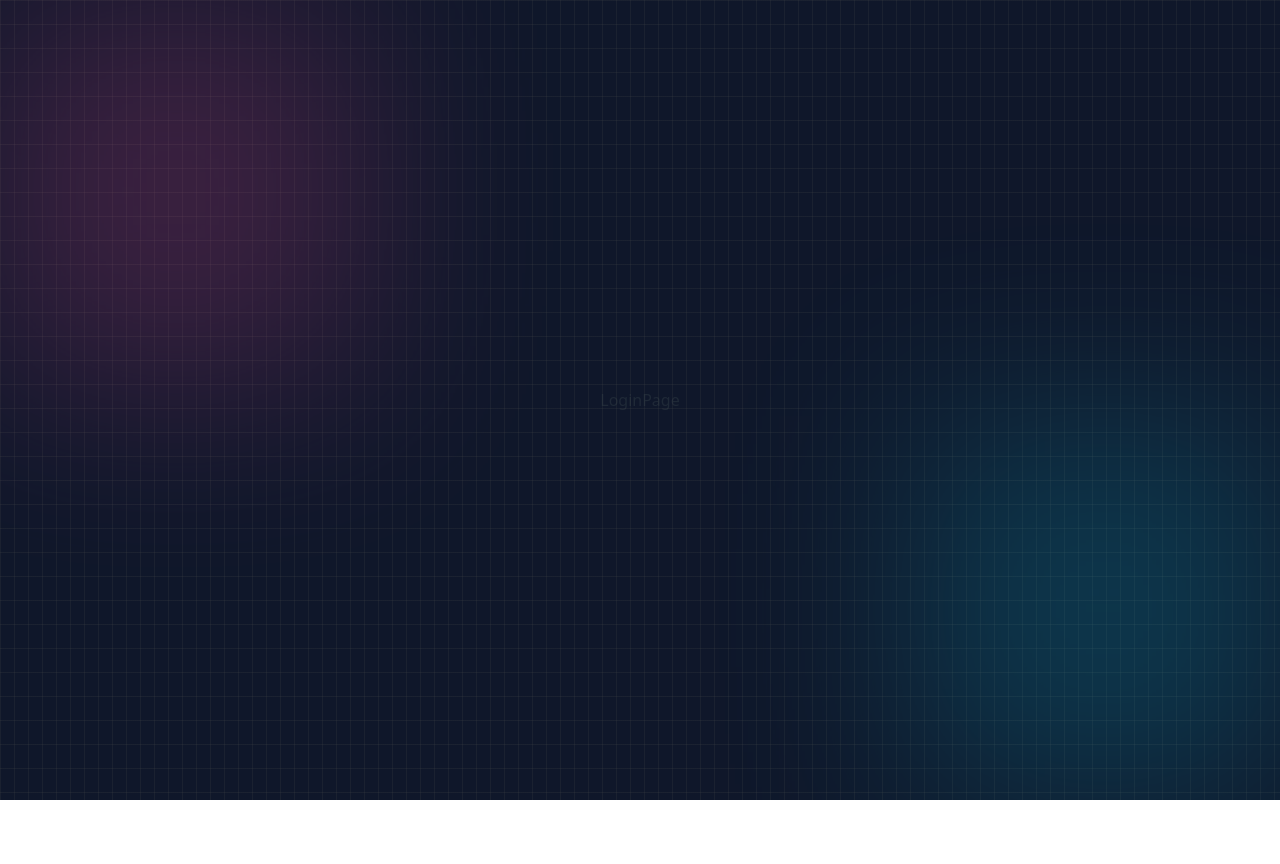
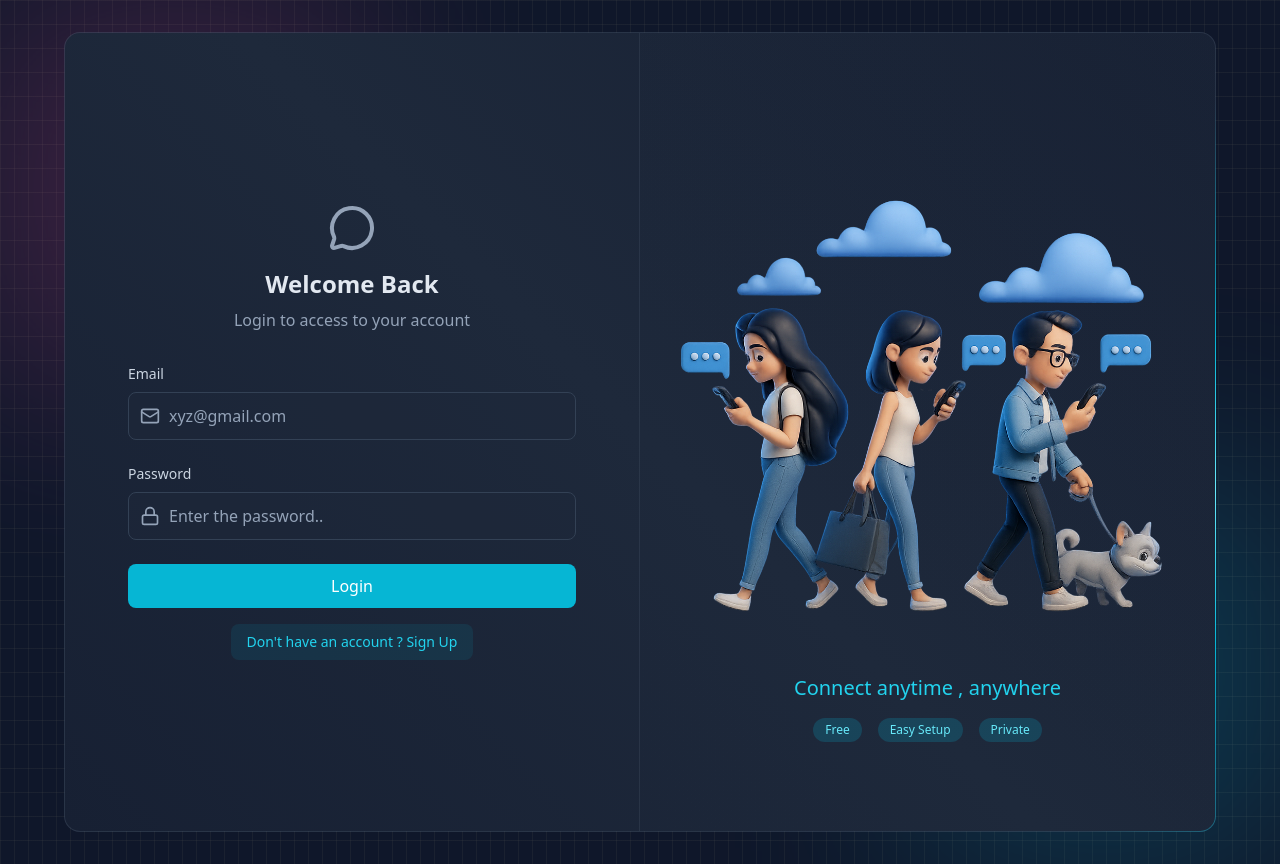
Before and after one commit to prahaspbrao/Chat-App, a React app in the folder frontend/: page /login in a window 1280 px wide. Before the commit the page ends 800 px from the top, so only its background shows below. Built offline with nearby package versions, Linux system fonts and the light colour scheme; no server answers; the HTML template or start-up script is replaced by a standard one.

Commit message:
Completed login page ,but not logout page

```diff
--- a/frontend/src/pages/ChatPage.jsx
+++ b/frontend/src/pages/ChatPage.jsx
@@ -1,9 +1,17 @@
 import React from 'react'
+import { useAuthStore } from "../store/useAuthStore.js"
 
 function ChatPage() {
+
+  const {logout} = useAuthStore();
+
   return (
-    <div>ChatPage</div>
+    <div>
+      ChatPage
+      <button className="auth-btn" onClick={logout} >Logout</button>
+    </div>
+
   )
 }
 
-export default ChatPage
+export default ChatPage;
--- a/frontend/src/pages/LoginPage.jsx
+++ b/frontend/src/pages/LoginPage.jsx
@@ -1,9 +1,139 @@
-import React from 'react'
+import React, { useState } from "react";
+import { useAuthStore } from "../store/useAuthStore.js";
+import BorderAnimatedContainer from "../components/Border.jsx";
+import {
+  MessageCircleIcon,
+  LockIcon,
+  MailIcon,
+  LoaderIcon,
+} from "lucide-react";
+import { Link } from "react-router-dom";
 
 function LoginPage() {
+  const [formData, setFormData] = useState({
+    email: "",
+    password: "",
+  });
+
+  const { login, isLoggingIn } = useAuthStore();
+
+  const handleSubmit = async (e) => {
+    e.preventDefault();
+    // basic guard
+    if (!formData.email || !formData.password) return;
+    try {
+      await login({
+        email: formData.email,
+        password: formData.password,
+      });
+    } catch (err) {
+      console.error("Signup failed:", err);
+    }
+  };
+
   return (
-    <div>LoginPage</div>
-  )
+    <div className="w-full flex items-center justify-center p-4 bg-slate-900">
+      <div className="relative w-full max-w-6xl md:h-[800px] h-[650px]">
+        <BorderAnimatedContainer>
+          <div className="w-full flex flex-col md:flex-row">
+            {/* left side */}
+            <div className="md:w-1/2 p-8 flex items-center justify-center md:border-r border-slate-600/30">
+              <div className="w-full max-w-md">
+                {/* Heading text */}
+                <div className="text-center mb-8">
+                  <MessageCircleIcon className="w-12 h-12 mx-auto text-slate-400 mb-4" />
+                  <h2 className="text-2xl font-bold text-slate-200 mb-2">
+                    Welcome Back
+                  </h2>
+                  <p className="text-slate-400">
+                    Login to access to your account{" "}
+                  </p>
+                </div>
+
+                {/* Form */}
+                <form onSubmit={handleSubmit} className="space-y-6">
+                  {/* Email */}
+                  <div>
+                    <label className="auth-input-label">Email</label>
+                    <div className="relative">
+                      <MailIcon className="auth-input-icon" />
+                      <input
+                        type="email"
+                        value={formData.email}
+                        onChange={(e) =>
+                          setFormData({ ...formData, email: e.target.value })
+                        }
+                        className="input"
+                        placeholder="xyz@gmail.com"
+                      />
+                    </div>
+                  </div>
+
+                  {/* Password */}
+                  <div>
+                    <label className="auth-input-label">Password</label>
+                    <div className="relative">
+                      <LockIcon className="auth-input-icon" />
+                      <input
+                        type="password"
+                        value={formData.password}
+                        onChange={(e) =>
+                          setFormData({ ...formData, password: e.target.value })
+                        }
+                        className="input"
+                        placeholder="Enter the password.."
+                      />
+                    </div>
+                  </div>
+
+                  {/* Submit button */}
+                  <button
+                    className="auth-btn"
+                    type="submit"
+                    disabled={isLoggingIn}
+                  >
+                    {isLoggingIn ? (
+                      <LoaderIcon className="w-full h-5 animate-spin text-center" />
+                    ) : (
+                      "Login"
+                    )}
+                  </button>
+                </form>
+
+                <div className="mt-4 text-center">
+                  <Link to={"/signup"} className="auth-link">
+                    Don't have an account ? Sign Up
+                  </Link>
+                </div>
+              </div>
+            </div>
+
+            {/* right side */}
+            <div className="hidden md:w-1/2 md:flex items-center justify-center p-6 bg-gradient-to-bl from-slate-800/20 to-transparent">
+              <div>
+                <img
+                  src="/signup.png"
+                  alt="People using mobile devices"
+                  className="w-full h-auto object-contain"
+                />
+                <div className="mt-6 text-center">
+                  <h3 className="text-xl font-medium text-cyan-400">
+                    Connect anytime , anywhere
+                  </h3>
+
+                  <div className="mt-4 flex justify-center gap-4">
+                    <span className="auth-badge">Free</span>
+                    <span className="auth-badge">Easy Setup</span>
+                    <span className="auth-badge">Private</span>
+                  </div>
+                </div>
+              </div>
+            </div>
+          </div>
+        </BorderAnimatedContainer>
+      </div>
+    </div>
+  );
 }
 
-export default LoginPage
+export default LoginPage;
--- a/frontend/src/store/useAuthStore.js
+++ b/frontend/src/store/useAuthStore.js
@@ -6,6 +6,7 @@
   authUser: null,
   isChekingAuth: true,
   isSigningUp: false,
+  isLoggingIn: false,
 
   checkAuth: async () => {
     try {
@@ -29,11 +30,38 @@
 
       // ✅ Save logged-in user
       set({ authUser: res.data });
-
     } catch (error) {
       toast.error(error.response?.data?.message || "Signup failed");
     } finally {
       set({ isSigningUp: false });
     }
   },
+
+  login: async (data) => {
+    try {
+      set({ isLoggingIn: true });
+
+      const res = await axiosInstance.post("/auth/login", data);
+
+      toast.success("Logged in  successfully!");
+
+      // ✅ Save logged-in user
+      set({ authUser: res.data });
+    } catch (error) {
+      toast.error(error.response?.data?.message || "Login failed");
+    } finally {
+      set({ isLoggingIn: false });
+    }
+  },
+
+  logout: async () => {
+    try {
+      await axiosInstance.post("auth/logout");
+      toast.success("Logged out sucessfully");
+      set({ authUser: null });
+    } catch (error) {
+      toast.error("Error in logging out");
+      console.log("Logout error , ", error);
+    }
+  },
 }));
```
Also changed, not shown: 2 other files (tests, documents, lock files or other folders).
